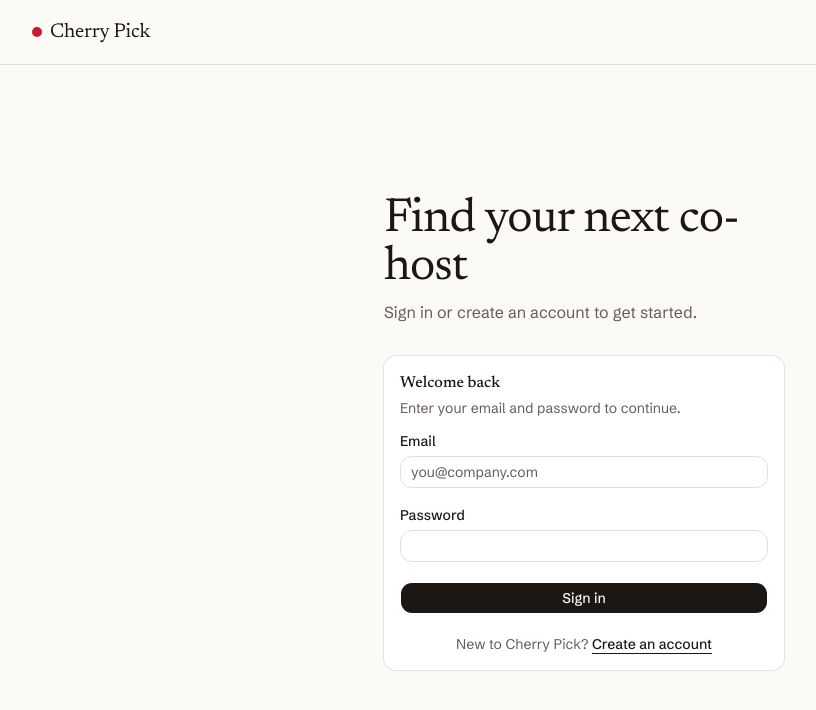
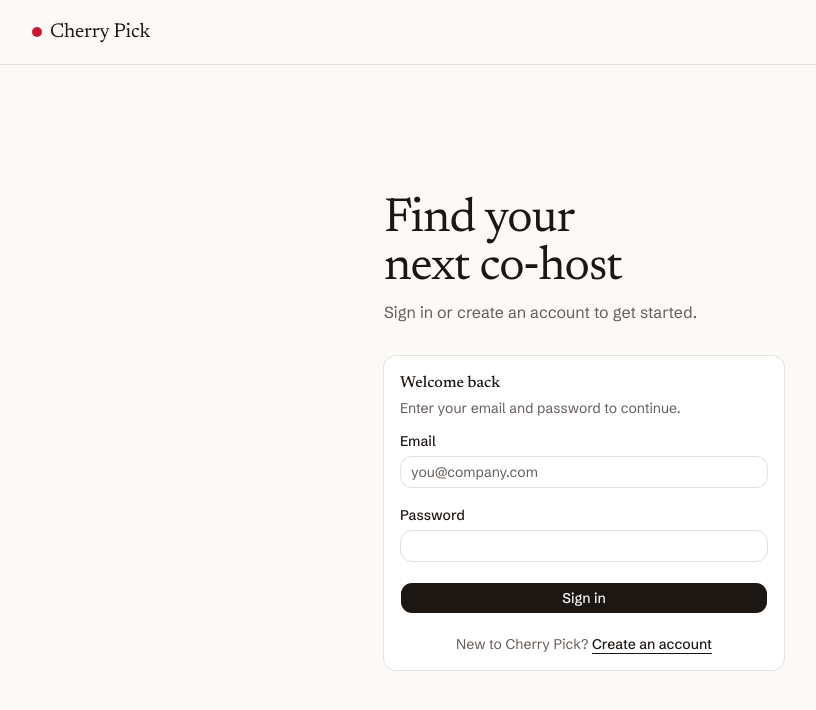
Before and after one commit to dollar-zhu/cherry-pick, a Next.js app: page /login in a window 1280 px wide. Shown: the top 710 px of the page, without its empty margins (56-872 px from the left). Built offline with nearby package versions, Linux system fonts and the light colour scheme; no server answers.

Commit message:
Add a styled 404 page, keep co-host on one line, update design notes

```diff
--- a/src/app/login/page.tsx
+++ b/src/app/login/page.tsx
@@ -14,7 +14,7 @@ export default async function LoginPage({ searchParams }: PageProps<"/login">) {
   return (
     <main className="mx-auto flex w-full max-w-md flex-1 flex-col justify-center gap-8 px-4 py-16 sm:px-6">
       <header className="reveal flex flex-col gap-2">
-        <h1 className="font-display text-5xl tracking-[-0.02em]">Find your next co-host</h1>
+        <h1 className="font-display text-5xl tracking-[-0.02em] text-balance">Find your next co‑host</h1>
         <p className="text-ink-2">Sign in or create an account to get started.</p>
       </header>
       <div className="reveal" style={{ "--i": 1 } as React.CSSProperties}>
--- /dev/null
+++ b/src/app/not-found.tsx
@@ -0,0 +1,14 @@
+import Link from "next/link";
+import { buttonDark, pageTitle } from "@/components/styles";
+
+export default function NotFound() {
+  return (
+    <main className="mx-auto flex w-full max-w-3xl flex-1 flex-col items-start justify-center gap-4 px-4 py-24 sm:px-6">
+      <h1 className={pageTitle}>Page not found</h1>
+      <p className="text-ink-2">This page does not exist, or you do not have access to it.</p>
+      <Link href="/" className={`${buttonDark} mt-2`}>
+        Back to your events
+      </Link>
+    </main>
+  );
+}
```
Also changed, not shown: 1 other file (tests, documents, lock files or other folders).
